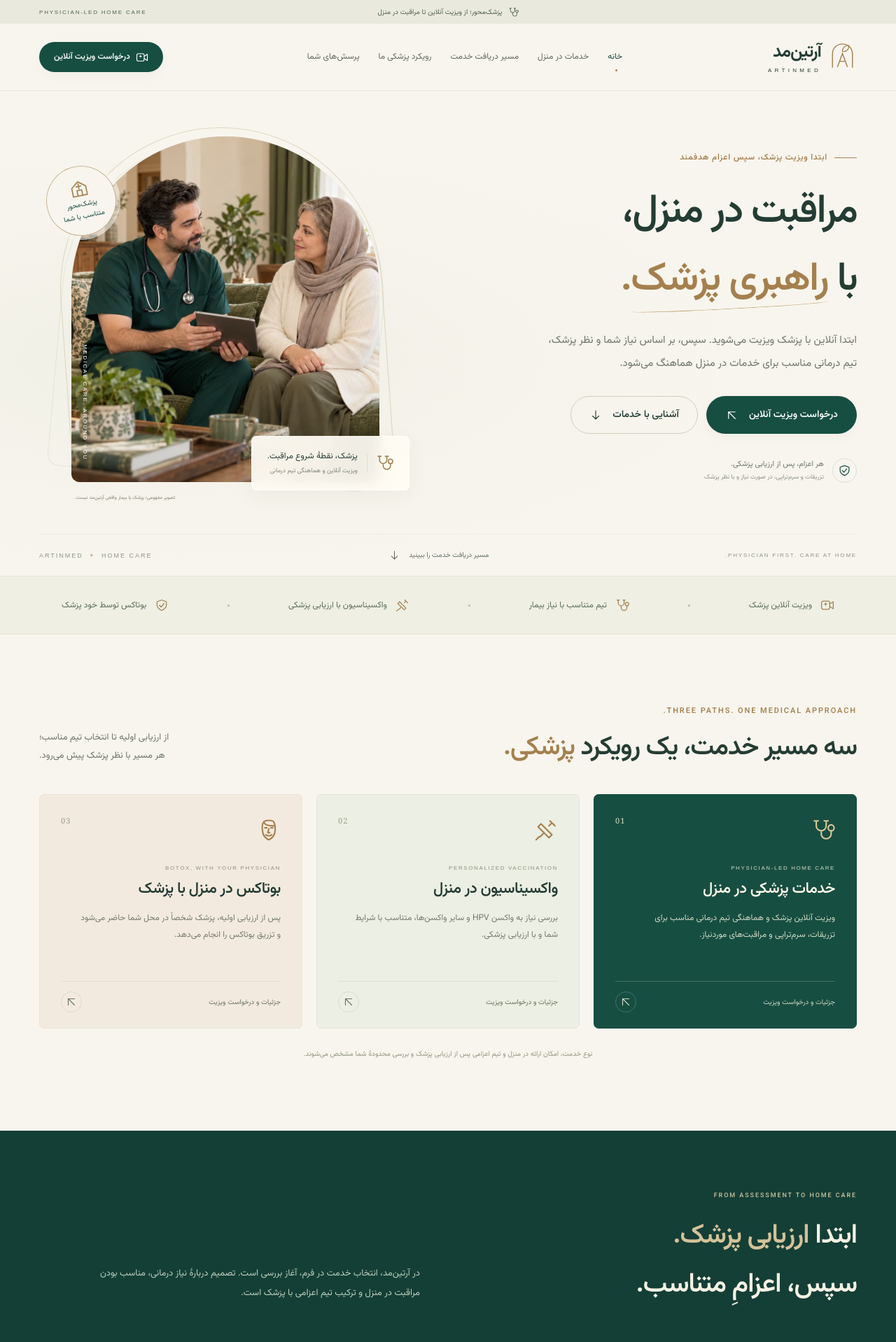
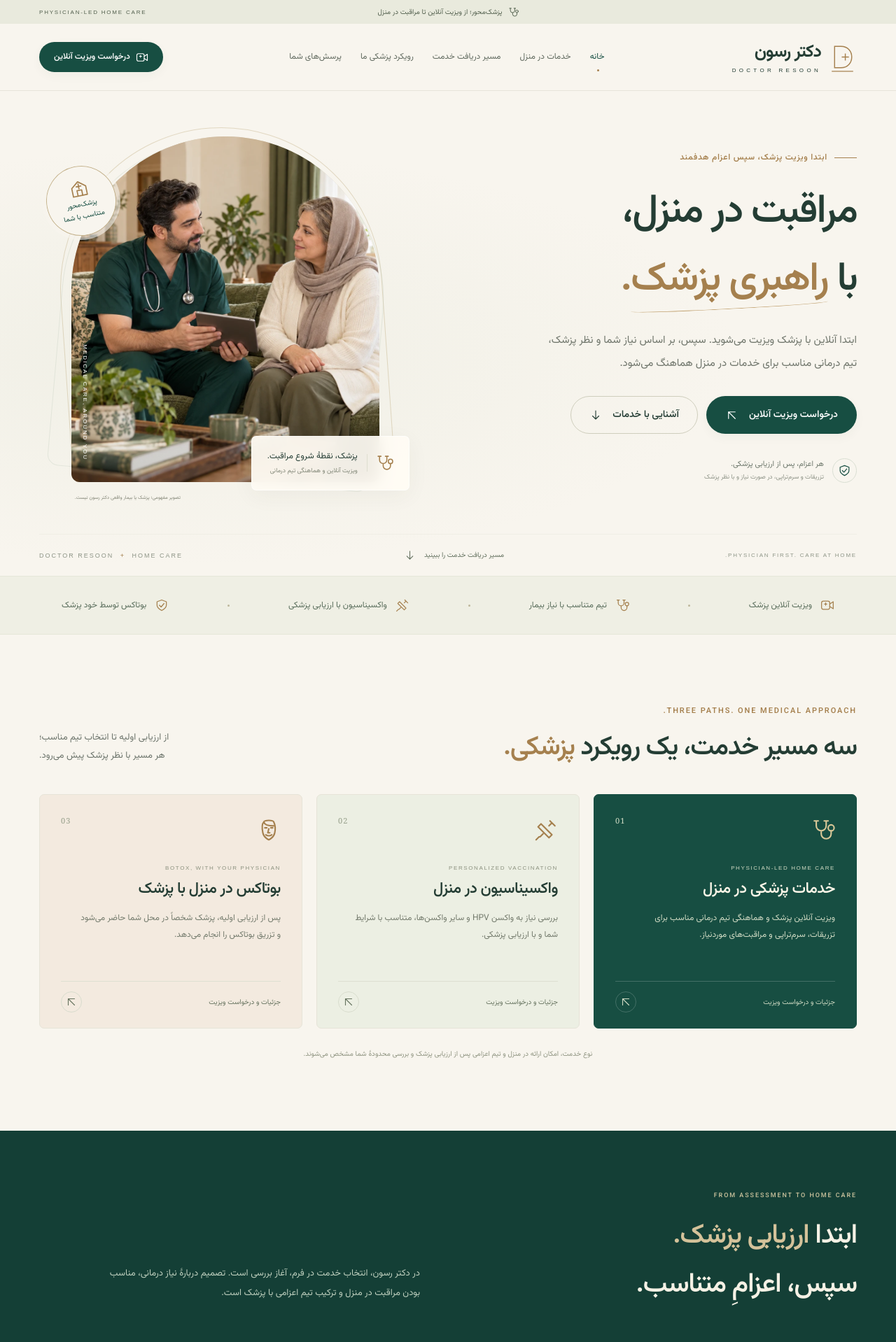
Before and after one commit to emadazadeh/Artinmed, a Next.js app: page / in a window 1280 px wide. Shown: the top 1918 px of the page at 70% size. Built offline with nearby package versions, Linux system fonts and the light colour scheme.

Commit message:
Rebrand site and project to Doctor Resoon and persist service brief

```diff
--- a/app/api/appointments/route.ts
+++ b/app/api/appointments/route.ts
@@ -22,7 +22,7 @@ export async function POST(request: Request) {
     const now = Date.now();
     const recent = await db.select({ total: count() }).from(appointments).where(and(eq(appointments.phone, data.phone), gte(appointments.createdAt, now - 86400000))).get();
     if ((recent?.total ?? 0) >= 3) return reply({ error: "برای این شماره امروز سه درخواست ثبت شده است. از بخش پیگیری، وضعیت را بررسی کنید." }, 429);
-    const reference = "ART-" + crypto.randomUUID().replace(/-/g, "").slice(0, 10).toUpperCase();
+    const reference = "DRR-" + crypto.randomUUID().replace(/-/g, "").slice(0, 10).toUpperCase();
     await db.insert(appointments).values({ id: crypto.randomUUID(), requestId: data.requestId, reference, name: data.name, phone: data.phone, city: data.city, service: data.service, preferredDate: data.date, preferredTime: data.time, status: "pending", createdAt: now, consentAt: now }).onConflictDoNothing({ target: appointments.requestId });
     const saved = await db.select({ reference: appointments.reference }).from(appointments).where(and(eq(appointments.requestId, data.requestId), eq(appointments.phone, data.phone))).get();
     if (!saved) return reply({ error: "ثبت درخواست انجام نشد. دوباره تلاش کنید." }, 409);
--- a/app/api/appointments/track/route.ts
+++ b/app/api/appointments/track/route.ts
@@ -12,7 +12,7 @@ export async function POST(request: Request) {
   try { raw = JSON.parse(text); if (!raw || typeof raw !== "object") throw new Error(); } catch { return reply({ error: "اطلاعات معتبر وارد کنید." }, 400); }
   const phone = typeof raw.phone === "string" ? normalizePhone(raw.phone) : "";
   const reference = typeof raw.reference === "string" ? raw.reference.trim().toUpperCase() : "";
-  if (!/^09\d{9}$/.test(phone) || !/^ART-[A-F0-9]{10}$/.test(reference)) return reply({ error: "کد پیگیری و شمارهٔ همراه را بررسی کنید." }, 400);
+  if (!/^09\d{9}$/.test(phone) || !/^(?:ART|DRR)-[A-F0-9]{10}$/.test(reference)) return reply({ error: "کد پیگیری و شمارهٔ همراه را بررسی کنید." }, 400);
   try {
     const found = await getDb().select({ reference: appointments.reference, service: appointments.service, date: appointments.preferredDate, time: appointments.preferredTime, status: appointments.status }).from(appointments).where(and(eq(appointments.reference, reference), eq(appointments.phone, phone))).get();
     if (!found) return reply({ error: "درخواستی با این کد و شماره پیدا نشد." }, 404);
--- a/app/layout.tsx
+++ b/app/layout.tsx
@@ -2,11 +2,11 @@ import type { Metadata } from "next";
 import "./globals.css";
 
 export const metadata: Metadata = {
-  title: "آرتین‌مد | ویزیت آنلاین پزشک و خدمات پزشکی در منزل",
+  title: "دکتر رسون | ویزیت آنلاین پزشک و خدمات پزشکی در منزل",
   description: "ابتدا ویزیت آنلاین پزشک، سپس اعزام تیم درمانی متناسب با نیاز بیمار؛ خدمات پزشکی، واکسیناسیون و بوتاکس در منزل توسط پزشک.",
-  applicationName: "Artinmed",
+  applicationName: "Doctor Resoon",
   robots: { index: false, follow: false },
-  openGraph: { title: "آرتین‌مد | مراقبت در منزل با راهبری پزشک", description: "ویزیت آنلاین و هماهنگی تیم درمانی برای مراقبت در منزل، واکسیناسیون و بوتاکس توسط پزشک.", locale: "fa_IR", type: "website" },
+  openGraph: { title: "دکتر رسون | مراقبت در منزل با راهبری پزشک", description: "ویزیت آنلاین و هماهنگی تیم درمانی برای مراقبت در منزل، واکسیناسیون و بوتاکس توسط پزشک.", locale: "fa_IR", type: "website" },
   icons: {
     icon: "/favicon.svg",
     shortcut: "/favicon.svg",
--- a/components/booking-dialog.tsx
+++ b/components/booking-dialog.tsx
@@ -47,7 +47,7 @@ export default function BookingDialog({ initialService, trackingOnly, onClose }:
   return <Modal title={mode === "track" ? "پیگیری درخواست" : "درخواست ویزیت آنلاین پزشک"} onClose={onClose}>
     {reference ? <div className="booking-success"><span className="success-icon"><Icon name="check" size={34} /></span><h3>درخواست شما ثبت شد.</h3><p>کد پیگیری را نگه دارید. زمان و روش ویزیت آنلاین هنگام هماهنگی تأیید می‌شود. نوع خدمت و اعزام تیم درمانی، پس از ارزیابی پزشک مشخص خواهند شد.</p><div className="reference-code"><code dir="ltr">{reference}</code><button className="icon-button" onClick={copyCode} aria-label="کپی کد پیگیری"><Icon name={copied ? "check" : "copy"} size={19} /></button></div><span className="copy-status" aria-live="polite">{copied ? "کد کپی شد." : "برای کپی کد، روی آیکون بزنید."}</span><div className="booking-summary"><span>{selected.name}</span><span>شهر / محدوده: {city}</span><span>{dateLabel(date, true)} · {faNumber(time)}</span><span className="status-pill"><span />در انتظار بررسی</span></div><button className="button button-green full-width" onClick={onClose}>بستن و بازگشت به سایت</button></div> : <>
       <div className="booking-tabs" role="group" aria-label="ثبت یا پیگیری درخواست"><button className={mode === "book" ? "selected" : ""} onClick={() => { if (mode !== "book") switchMode(); }}>درخواست جدید</button><button className={mode === "track" ? "selected" : ""} onClick={() => { if (mode !== "track") switchMode(); }}>پیگیری درخواست</button></div>
-      {mode === "track" ? <form onSubmit={submit} className="booking-form"><p className="form-intro">کد پیگیری و همان شمارهٔ همراهی که ثبت کرده‌اید را وارد کنید.</p><label htmlFor="track-code">کد پیگیری<input id="track-code" required value={trackCode} onChange={e => { setTrackCode(e.target.value); setRecord(null); }} placeholder="ART-XXXXXXXXXX" dir="ltr" autoCapitalize="characters" maxLength={14} /></label><label htmlFor="track-phone">شمارهٔ همراه<input id="track-phone" required inputMode="tel" autoComplete="tel" value={phone} onChange={e => { setPhone(e.target.value); setRecord(null); }} placeholder="۰۹۱۲۱۲۳۴۵۶۷" dir="ltr" maxLength={20} /></label>{error && <p className="form-error" role="alert">{error}</p>}<button type="submit" className="button button-green full-width" disabled={pending}>{pending ? "در حال بررسی…" : "بررسی وضعیت درخواست"}<Icon name="search" size={18} /></button>{record && <div className="tracked-result" role="status"><span className="status-pill">{record.status === "confirmed" ? "تأیید شده" : record.status === "cancelled" ? "لغو شده" : "در انتظار بررسی و هماهنگی"}</span><h3>{serviceName(record.service)}</h3><p>{dateLabel(record.date, true)} · ساعت {faNumber(record.time)}</p><code dir="ltr">{record.reference}</code><small>آخرین وضعیت ثبت‌شدهٔ درخواست شما</small></div>}</form> : <>
+      {mode === "track" ? <form onSubmit={submit} className="booking-form"><p className="form-intro">کد پیگیری و همان شمارهٔ همراهی که ثبت کرده‌اید را وارد کنید.</p><label htmlFor="track-code">کد پیگیری<input id="track-code" required value={trackCode} onChange={e => { setTrackCode(e.target.value); setRecord(null); }} placeholder="DRR-XXXXXXXXXX" dir="ltr" autoCapitalize="characters" maxLength={14} /></label><label htmlFor="track-phone">شمارهٔ همراه<input id="track-phone" required inputMode="tel" autoComplete="tel" value={phone} onChange={e => { setPhone(e.target.value); setRecord(null); }} placeholder="۰۹۱۲۱۲۳۴۵۶۷" dir="ltr" maxLength={20} /></label>{error && <p className="form-error" role="alert">{error}</p>}<button type="submit" className="button button-green full-width" disabled={pending}>{pending ? "در حال بررسی…" : "بررسی وضعیت درخواست"}<Icon name="search" size={18} /></button>{record && <div className="tracked-result" role="status"><span className="status-pill">{record.status === "confirmed" ? "تأیید شده" : record.status === "cancelled" ? "لغو شده" : "در انتظار بررسی و هماهنگی"}</span><h3>{serviceName(record.service)}</h3><p>{dateLabel(record.date, true)} · ساعت {faNumber(record.time)}</p><code dir="ltr">{record.reference}</code><small>آخرین وضعیت ثبت‌شدهٔ درخواست شما</small></div>}</form> : <>
         <ol className="booking-steps" aria-label="مراحل درخواست">{["انتخاب خدمت", "زمان ترجیحی", "اطلاعات شما"].map((label, index) => <li key={label} className={step >= index ? "current" : ""} aria-current={step === index ? "step" : undefined}><span>{step > index ? <Icon name="check" size={14} /> : faNumber(index + 1)}</span>{label}</li>)}</ol>
         {step === 0 && <div className="booking-step"><p className="form-intro">موضوع درخواست را انتخاب کنید؛ شروع هر مسیر، ارزیابی پزشک است.</p><div className="booking-services care-booking-services" role="group" aria-label="انتخاب خدمت">{services.map(s => <button key={s.id} className={service === s.id ? "selected" : ""} aria-pressed={service === s.id} onClick={() => setService(s.id)}><Icon name={s.icon as IconName} size={24} /><span>{s.name}</span><span className="radio-dot" /></button>)}</div><div className="booking-path-note"><Icon name="video" size={21} /><div><strong>ابتدا ویزیت آنلاین پزشک</strong><p>{selected.note}</p></div></div><button className="button button-green full-width" onClick={() => { setStep(1); setError(""); }}>انتخاب زمان ترجیحی<Icon name="chevron" size={18} /></button></div>}
         {step === 1 && <div className="booking-step"><p className="form-intro">روز و ساعت ترجیحی خود را برای ارتباط با پزشک انتخاب کنید.</p><div className="date-options" role="group" aria-label="روز ترجیحی">{dates.map(d => <button key={d} className={date === d ? "selected" : ""} aria-pressed={date === d} onClick={() => setDate(d)}>{dateLabel(d)}</button>)}</div><h3 className="field-heading">ساعت ترجیحی <small>(به وقت تهران)</small></h3><div className="time-options" role="group" aria-label="ساعت ترجیحی">{timeSlots.map(t => <button key={t} dir="ltr" className={time === t ? "selected" : ""} aria-pressed={time === t} onClick={() => setTime(t)}>{faNumber(t)}</button>)}</div><p className="info-note"><Icon name="clock" size={17} />زمان ویزیت آنلاین پس از هماهنگی تأیید می‌شود؛ اعزام، مرحلهٔ بعد از ارزیابی پزشک است.</p><div className="step-actions"><button className="button button-outline" onClick={() => setStep(0)}>مرحلهٔ قبل</button><button className="button button-green" disabled={!date || !time} onClick={() => setStep(2)}>ادامه<Icon name="chevron" size={18} /></button></div></div>}
--- a/components/clinic-home.tsx
+++ b/components/clinic-home.tsx
@@ -86,13 +86,13 @@ export default function ClinicHome() {
               <span className="image-card-icon"><Icon name="stethoscope" size={25} /></span>
               <div>پزشک، نقطهٔ شروع مراقبت.<small>ویزیت آنلاین و هماهنگی تیم درمانی</small></div>
             </div>
-            <span className="concept-caption">تصویر مفهومی؛ پزشک یا بیمار واقعی آرتین‌مد نیست.</span>
+            <span className="concept-caption">تصویر مفهومی؛ پزشک یا بیمار واقعی دکتر رسون نیست.</span>
           </div>
         </div>
         <div className="container hero-bottom">
           <span lang="en">PHYSICIAN FIRST. CARE AT HOME.</span>
           <a href="#workflow">مسیر دریافت خدمت را ببینید<Icon name="arrow-down" size={17} /></a>
-          <span className="hero-bottom-mark">ARTINMED <i>+</i> HOME CARE</span>
+          <span className="hero-bottom-mark">DOCTOR RESOON <i>+</i> HOME CARE</span>
         </div>
       </section>
 
@@ -128,7 +128,7 @@ export default function ClinicHome() {
         <div className="container">
           <div className="care-workflow-heading">
             <div><span className="eyebrow light">FROM ASSESSMENT TO HOME CARE</span><h2 id="workflow-title">ابتدا <em>ارزیابی پزشک.</em><br />سپس، اعزامِ متناسب.</h2></div>
-            <p>در آرتین‌مد، انتخاب خدمت در فرم، آغاز بررسی است. تصمیم دربارهٔ نیاز درمانی، مناسب بودن مراقبت در منزل و ترکیب تیم اعزامی با پزشک است.</p>
+            <p>در دکتر رسون، انتخاب خدمت در فرم، آغاز بررسی است. تصمیم دربارهٔ نیاز درمانی، مناسب بودن مراقبت در منزل و ترکیب تیم اعزامی با پزشک است.</p>
           </div>
           <ol className="care-steps">
             {careSteps.map(step => <li key={step.number}>
@@ -148,7 +148,7 @@ export default function ClinicHome() {
           <div className="philosophy-intro">
             <span className="eyebrow">A MEDICAL TEAM, BUILT AROUND YOU</span>
             <h2 id="team-title">پشت هر اعزام،<br />یک <em>تصمیم پزشکی.</em></h2>
-            <p>آرتین‌مد یک تیم پزشکی با مدل ویزیت آنلاین و مراقبت در منزل است. اول نیاز بیمار مشخص می‌شود؛ بعد خدمت و فرد مناسب برای انجام آن انتخاب می‌شوند.</p>
+            <p>دکتر رسون یک تیم پزشکی با مدل ویزیت آنلاین و مراقبت در منزل است. اول نیاز بیمار مشخص می‌شود؛ بعد خدمت و فرد مناسب برای انجام آن انتخاب می‌شوند.</p>
             <p>در مسیر بوتاکس، حضور شخص پزشک بخش اصلی خدمت است؛ معاینه و تزریق را خود پزشک انجام می‌دهد.</p>
             <button className="text-link" onClick={() => openBooking()}>درخواست ارزیابی پزشک<Icon name="arrow" size={19} /></button>
           </div>
@@ -186,7 +186,7 @@ export default function ClinicHome() {
       </div>
       <div className="container care-scope-note">این سامانه برای خدمات غیراورژانسی است. در وضعیت اورژانسی، برای رسیدگی فوری با اورژانس تماس بگیرید.</div>
       <div className="container footer-bottom">
-        <span>© {new Date().getFullYear()} آرتین‌مد. تمامی حقوق محفوظ است.</span>
+        <span>© {new Date().getFullYear()} دکتر رسون. تمامی حقوق محفوظ است.</span>
         <button onClick={() => setPrivacy(true)}>حریم خصوصی</button>
         <span lang="en">MEDICAL CARE, AROUND YOU</span>
       </div>
--- a/components/icons.tsx
+++ b/components/icons.tsx
@@ -32,5 +32,5 @@ export function Icon({ name, size = 22, className = "", style }: { name: IconNam
   return <svg width={size} height={size} viewBox="0 0 24 24" fill="none" stroke="currentColor" strokeWidth="1.5" strokeLinecap="round" strokeLinejoin="round" className={className} style={style} aria-hidden="true">{paths[name]}</svg>;
 }
 export function Brand({ light = false }: { light?: boolean }) {
-  return <a className={`brand ${light ? "brand-light" : ""}`} href="#home" aria-label="آرتین‌مد، صفحهٔ اصلی"><span className="brand-symbol" aria-hidden="true"><svg viewBox="0 0 40 48" fill="none"><path d="M6 39V20C6 1 34 1 34 20v19M13 38l7-19 7 19M16 30h8" stroke="currentColor" strokeWidth="1.4" /><path d="M20 16c0-7 7-9 9-8 0 6-4 9-9 8Z" stroke="currentColor" strokeWidth="1.2" /></svg></span><span className="brand-type">آرتین‌مد<span lang="en" dir="ltr">ARTINMED</span></span></a>;
+  return <a className={`brand ${light ? "brand-light" : ""}`} href="#home" aria-label="دکتر رسون، صفحهٔ اصلی"><span className="brand-symbol" aria-hidden="true"><svg viewBox="0 0 40 48" fill="none"><path d="M9 39V9h9c20 0 20 30 0 30H9ZM24 19v10m-5-5h10" stroke="currentColor" strokeWidth="1.4" /><path d="M5 44h30" stroke="currentColor" strokeWidth="1.2" /></svg></span><span className="brand-type">دکتر رسون<span lang="en" dir="ltr">DOCTOR RESOON</span></span></a>;
 }
--- a/components/modal.tsx
+++ b/components/modal.tsx
@@ -11,5 +11,5 @@ export default function Modal({ title, onClose, children, wide = false }: { titl
     dialog?.showModal(); document.body.style.overflow = "hidden";
     return () => { dialog?.close(); document.body.style.overflow = overflow; focused?.focus(); };
   }, []);
-  return <dialog ref={ref} className={`modal ${wide ? "modal-wide" : ""}`} aria-labelledby={titleId} onCancel={e => { e.preventDefault(); onClose(); }} onClick={e => { if (e.target === e.currentTarget) onClose(); }}><div className="modal-inner"><header className="modal-header"><div><span className="eyebrow small">ARTINMED EXPERIENCE</span><h2 id={titleId}>{title}</h2></div><button className="icon-button" aria-label="بستن پنجره" onClick={onClose}><Icon name="close" /></button></header>{children}</div></dialog>;
+  return <dialog ref={ref} className={`modal ${wide ? "modal-wide" : ""}`} aria-labelledby={titleId} onCancel={e => { e.preventDefault(); onClose(); }} onClick={e => { if (e.target === e.currentTarget) onClose(); }}><div className="modal-inner"><header className="modal-header"><div><span className="eyebrow small">DOCTOR RESOON EXPERIENCE</span><h2 id={titleId}>{title}</h2></div><button className="icon-button" aria-label="بستن پنجره" onClick={onClose}><Icon name="close" /></button></header>{children}</div></dialog>;
 }
--- a/lib/clinic-data.ts
+++ b/lib/clinic-data.ts
@@ -30,7 +30,7 @@ export function dateLabel(date: string, full = false) {
   return new Intl.DateTimeFormat("fa-IR", { timeZone: "Asia/Tehran", weekday: full ? "long" : "short", day: "numeric", month: "long" }).format(new Date(`${date}T12:00:00+03:30`));
 }
 export const faqs = [
-  ["مدل پزشک‌محور آرتین‌مد یعنی چه؟", "ابتدا بیمار به‌صورت آنلاین توسط پزشک ویزیت می‌شود. پزشک بر اساس شرایط بیمار، نوع خدمت و تیم درمانی موردنیاز را مشخص می‌کند. اعزام تیم، نتیجهٔ ارزیابی و برنامهٔ پزشکی است."],
+  ["مدل پزشک‌محور دکتر رسون یعنی چه؟", "ابتدا بیمار به‌صورت آنلاین توسط پزشک ویزیت می‌شود. پزشک بر اساس شرایط بیمار، نوع خدمت و تیم درمانی موردنیاز را مشخص می‌کند. اعزام تیم، نتیجهٔ ارزیابی و برنامهٔ پزشکی است."],
   ["آیا برای تزریق یا سرم‌تراپی هم ویزیت لازم است؟", "بله. نیاز به تزریق، سرم‌تراپی یا مراقبت دیگری باید توسط پزشک بررسی شود. در صورت مناسب بودن ارائهٔ خدمت در منزل، تیم درمانی متناسب با برنامهٔ پزشک هماهنگ می‌شود."],
   ["چه واکسن‌هایی را می‌توان درخواست کرد؟", "می‌توانید برای واکسن HPV یا سایر واکسن‌های موردنیاز درخواست ارزیابی ثبت کنید. مناسب بودن واکسن، سابقهٔ تزریق، موجودی و شرایط حمل و ارائهٔ خدمت پیش از هماهنگی نهایی بررسی می‌شوند؛ ثبت درخواست به معنی موجود بودن همهٔ واکسن‌ها نیست."],
   ["چه کسی بوتاکس را در منزل انجام می‌دهد؟", "پزشک شخصاً در منزل حاضر می‌شود. معاینه و تصمیم نهایی دربارهٔ امکان انجام بوتاکس و خودِ تزریق را پزشک انجام می‌دهد. شرایط فرد و محل پیش از انجام خدمت بررسی می‌شود."],
--- a/package.json
+++ b/package.json
@@ -1,5 +1,5 @@
 {
-  "name": "artinmed-clinic",
+  "name": "doctor-resoon",
   "version": "1.0.0",
   "private": true,
   "engines": {
```
Also changed, not shown: public/favicon.svg, 2 other files (tests, documents, lock files or other folders).
